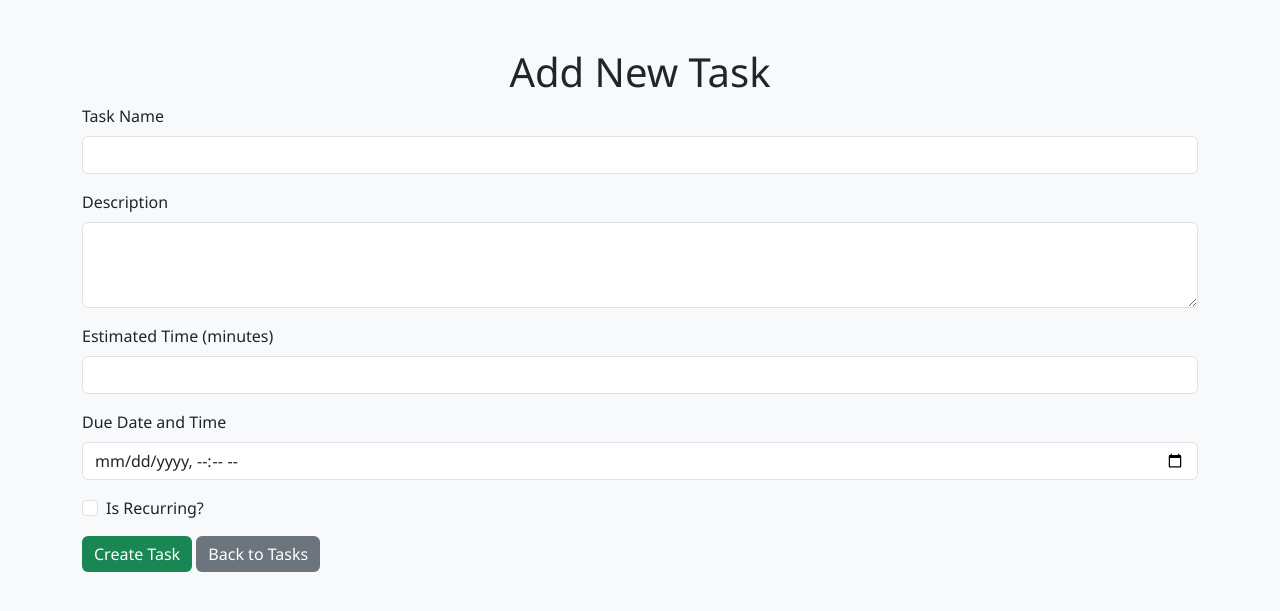
After one commit to tskaro/Golos, a Django app: page /tasks/add/ in a window 1280 px wide. The commit adds this page. Shown: the top 611 px of the page. Run offline with Django 5.2, Linux system fonts and the light colour scheme; a user stored in the database is signed in; some libraries are stand-ins or nearby versions.

Commit message:
initial structure

```diff
--- a/static/style.css
+++ b/static/style.css
@@ -1,79 +1,89 @@
 /* General Styles */
 body {
-    font-family: Arial, sans-serif;
-    background-color: #f8f9fa; /* Light background for better contrast */
-    margin: 0;
-    padding: 0;
+    font-family: 'Segoe UI', Tahoma, Geneva, Verdana, sans-serif;
+    background-color: #f8f9fa;
 }
 
-/* Navbar Styles */
-.navbar {
-    border-bottom: 2px solid #ddd; /* Adds a subtle divider below the navbar */
-}
-
+/* Navbar */
 .navbar-brand {
-    font-size: 1.5rem;
+    font-size: 1.75rem;
     font-weight: bold;
-    color: #007bff; /* Bootstrap primary color */
+    color: #0d6efd;
 }
 
 .navbar-brand:hover {
-    color: #0056b3; /* Darker shade for hover */
+    color: #0a58ca;
 }
 
-.nav-link {
-    color: #6c757d; /* Muted text for links */
-}
-
-.nav-link:hover {
-    color: #343a40; /* Darker shade for hover */
-}
-
-/* Main Content */
-.container {
-    margin-top: 20px;
-    padding: 20px;
-    background: #ffffff;
-    box-shadow: 0 4px 8px rgba(0, 0, 0, 0.1); /* Subtle shadow for card effect */
-    border-radius: 8px;
+/* Main Container */
+main.container {
+    background-color: #ffffff;
+    border-radius: 10px;
+    box-shadow: 0 4px 8px rgba(0, 0, 0, 0.1);
+    padding: 30px;
 }
 
 /* Table Styles */
-table {
-    width: 100%;
-    border-collapse: collapse;
-    margin: 20px 0;
+.table-hover tbody tr:hover {
+    background-color: #e2e6ea;
 }
 
-th, td {
-    text-align: center;
-    padding: 12px;
-    border: 1px solid #dee2e6; /* Subtle borders for better separation */
+.table thead th {
+    vertical-align: middle;
 }
 
-th {
-    background-color: #007bff; /* Header with Bootstrap primary color */
+.table-primary {
+    background-color: #0d6efd;
     color: white;
-    font-weight: bold;
 }
 
-tr:nth-child(even) {
-    background-color: #f2f2f2; /* Alternating row colors */
+/* Buttons */
+.btn {
+    transition: all 0.2s ease-in-out;
 }
 
-tr:hover {
-    background-color: #e9ecef; /* Highlight row on hover */
+.btn:hover {
+    transform: translateY(-2px);
 }
 
-/* Centered No Tasks Message */
-td[colspan="7"] {
-    font-style: italic;
-    color: #6c757d; /* Muted text */
+.btn-primary {
+    background-color: #0d6efd;
+    border: none;
 }
 
-/* Responsive Design */
+.btn-warning {
+    background-color: #ffc107;
+    border: none;
+    color: #212529;
+}
+
+.btn-secondary {
+    background-color: #6c757d;
+    border: none;
+}
+
+.btn-success {
+    background-color: #198754;
+    border: none;
+}
+
+/* Badges */
+.badge {
+    padding: 0.5em 0.75em;
+    font-size: 0.9rem;
+}
+
+/* No Tasks Message */
+.text-muted {
+    font-size: 1.1rem;
+}
+
+/* Responsive Adjustments */
 @media (max-width: 768px) {
     .table {
-        font-size: 0.9rem; /* Slightly smaller text for mobile screens */
+        font-size: 0.9rem;
+    }
+    .btn {
+        padding: 0.3rem 0.6rem;
     }
 }
--- /dev/null
+++ b/tasker/templates/tasker/add_task.html
@@ -0,0 +1,42 @@
+{% load static %}
+<!DOCTYPE html>
+<html lang="en">
+<head>
+    <meta charset="UTF-8">
+    <meta name="viewport" content="width=device-width, initial-scale=1.0">
+    <title>Add Task</title>
+    <link rel="stylesheet" href="https://cdnjs.cloudflare.com/ajax/libs/bootstrap/5.3.0/css/bootstrap.min.css">
+    <link rel="stylesheet" href="{% static 'style.css' %}">
+</head>
+<body>
+    <div class="container mt-5">
+        <h1 class="text-center">Add New Task</h1>
+        <form method="POST" action="">
+            {% csrf_token %}
+            <div class="mb-3">
+                <label for="name" class="form-label">Task Name</label>
+                <input type="text" name="name" class="form-control" id="name" required>
+            </div>
+            <div class="mb-3">
+                <label for="description" class="form-label">Description</label>
+                <textarea name="description" class="form-control" id="description" rows="3" required></textarea>
+            </div>
+            <div class="mb-3">
+                <label for="time" class="form-label">Estimated Time (minutes)</label>
+                <input type="number" name="time" class="form-control" id="time" min="1" required>
+            </div>
+            <div class="mb-3">
+                <label for="due_date_time" class="form-label">Due Date and Time</label>
+                <input type="datetime-local" name="due_date_time" class="form-control" id="due_date_time" required>
+            </div>
+            <div class="form-check mb-3">
+                <input type="checkbox" name="recurring" class="form-check-input" id="recurring">
+                <label for="recurring" class="form-check-label">Is Recurring?</label>
+            </div>
+            <button type="submit" class="btn btn-success">Create Task</button>
+            <a href="{% url 'task_list' %}" class="btn btn-secondary">Back to Tasks</a>
+        </form>
+    </div>
+    <script src="https://cdnjs.cloudflare.com/ajax/libs/bootstrap/5.3.0/js/bootstrap.bundle.min.js"></script>
+</body>
+</html>
--- a/tasker/urls.py
+++ b/tasker/urls.py
@@ -1,13 +1,15 @@
-from django.contrib import admin
-from django.urls import path, include
+from django.urls import path
 
 from tasker import views
-from tasker.views import ChangeStatusView, ArchiveTaskView
+from tasker.views import ChangeStatusView, ArchiveTaskView, AddTaskView, EditTaskView, AddCategoryView
 
 urlpatterns = [
     path("logout/", views.logout_user, name='logout'),
     path('', views.TaskView.as_view(), name="task_list"),
     path('change-status/<int:task_id>/', ChangeStatusView.as_view(), name='change_status'),
     path('archive/<int:task_id>/', ArchiveTaskView.as_view(), name='archive_task'),
+    path('tasks/add/', AddTaskView.as_view(), name='add_task'),
+    path('tasks/edit/<int:task_id>/', EditTaskView.as_view(), name='edit_task'),
+    path('categories/add/', AddCategoryView.as_view(), name='add_category'),
 
 ]
--- a/tasker/views.py
+++ b/tasker/views.py
@@ -1,8 +1,11 @@
+from itertools import groupby
+from operator import attrgetter
+
 from django.contrib.auth import logout
 from django.contrib.auth.mixins import LoginRequiredMixin
 from django.shortcuts import render, redirect, get_object_or_404
 from django.views.generic.base import View
-from tasker.models import Task
+from tasker.models import Task, Category
 
 
 def logout_user(request):
@@ -11,15 +14,10 @@ def logout_user(request):
 
 
 class TaskView(LoginRequiredMixin, View):
-    login_url = 'login'
-
     def get(self, request):
-        user_id = request.user.id
-        tasks = Task.objects.filter(user_id=user_id, archived=False)
-
-        return render(request, 'tasker/tasks.html', {
-            "tasks": tasks,
-        })
+        tasks = Task.objects.filter(user=request.user, archived=False).order_by('category__name')
+        grouped_tasks = {k: list(v) for k, v in groupby(tasks, key=attrgetter('category.name'))}
+        return render(request, 'tasker/tasks.html', {"grouped_tasks": grouped_tasks})
 
 
 class ChangeStatusView(LoginRequiredMixin, View):
@@ -38,3 +36,60 @@ class ArchiveTaskView(LoginRequiredMixin, View):
         task.archived = True
         task.save()
         return redirect('task_list')
+
+
+class AddTaskView(LoginRequiredMixin, View):
+    def get(self, request):
+        categories = Category.objects.filter(user=request.user)
+        return render(request, 'tasker/add_task.html', {"categories": categories})
+
+    def post(self, request):
+        name = request.POST.get('name')
+        description = request.POST.get('description')
+        time = request.POST.get('time')
+        due_date_time = request.POST.get('due_date_time')
+        category_id = request.POST.get('category')
+        recurring = bool(request.POST.get('recurring'))
+
+        category = Category.objects.get(id=category_id) if category_id else None
+
+        Task.objects.create(
+            user=request.user,
+            name=name,
+            description=description,
+            time=time,
+            due_date_time=due_date_time,
+            category=category,
+            recurring=recurring,
+        )
+        return redirect('task_list')
+
+
+class EditTaskView(LoginRequiredMixin, View):
+    login_url = 'login'
+
+    def get(self, request, task_id):
+        task = get_object_or_404(Task, id=task_id, user=request.user)
+        return render(request, 'tasker/edit_task.html', {"task": task})
+
+    def post(self, request, task_id):
+        task = get_object_or_404(Task, id=task_id, user=request.user)
+        task.name = request.POST.get('name')
+        task.description = request.POST.get('description')
+        task.time = int(request.POST.get('time'))
+        task.due_date_time = request.POST.get('due_date_time')
+        task.recurring = bool(request.POST.get('recurring'))
+        task.save()
+        return redirect('task_list')
+
+
+class AddCategoryView(LoginRequiredMixin, View):
+    def get(self, request):
+        return render(request, 'tasker/add_category.html')
+
+    def post(self, request):
+        name = request.POST.get('name')
+        description = request.POST.get('description')
+        if name:
+            Category.objects.create(user=request.user, name=name, description=description)
+        return redirect('task_list')
```
Also changed, not shown: tasker/models.py (+11 -1 lines), tasker/templates/tasker/add_category.html (added, +28 -0 lines), tasker/templates/tasker/edit_task.html (added, +42 -0 lines), tasker/templates/tasker/tasks.html (+45 -11 lines), db.sqlite3.
